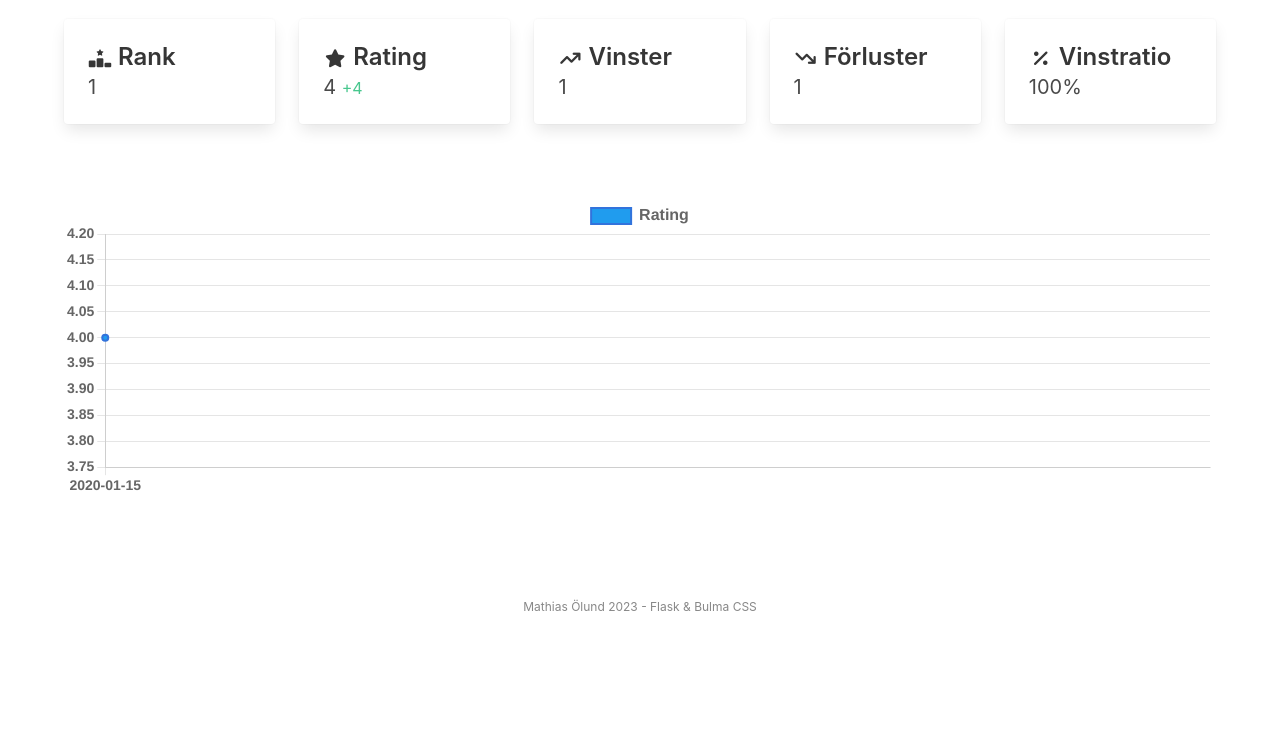
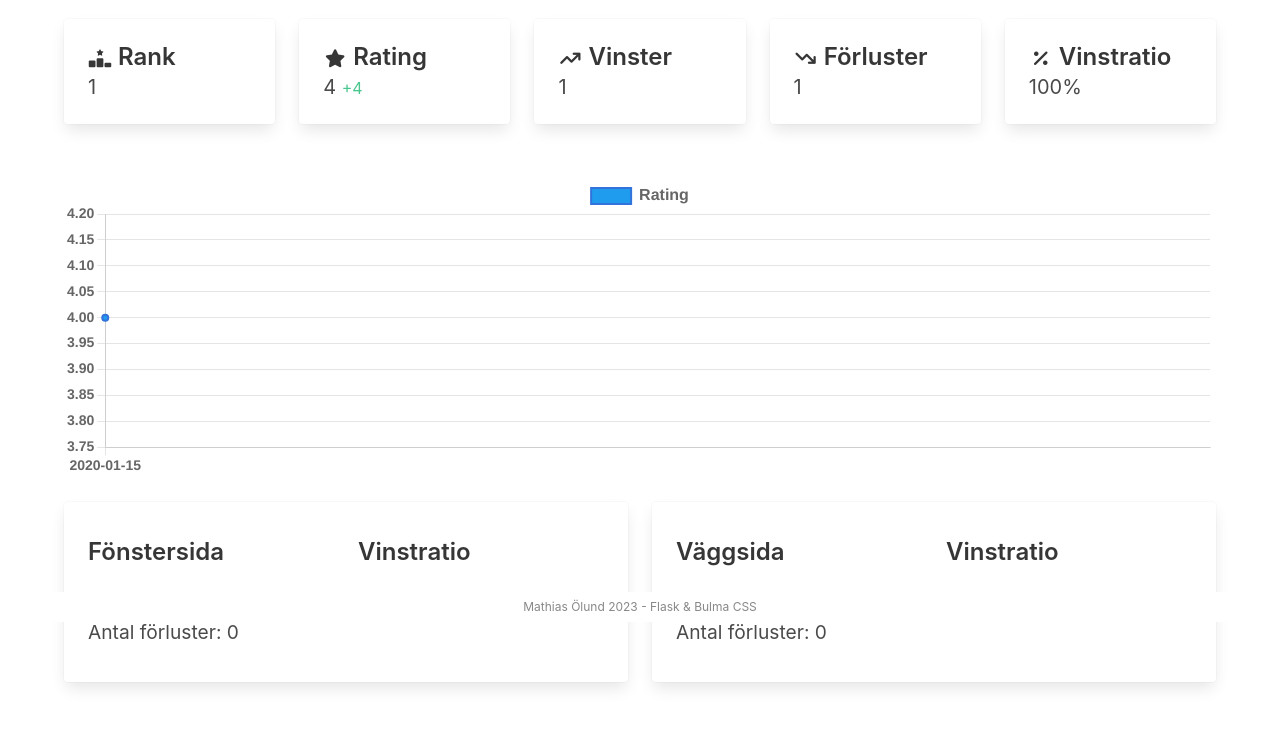
Before and after one commit to Ubiquitous-X/elo-rating, a Flask app: a page that uses templates/player_detail.html in a window 1280 px wide. Shown: the part 178-920 px from the top of the page. Before the commit the page ends 789 px from the top, so only its background shows below. Run offline with Flask 3, Linux system fonts and the light colour scheme; tables that the repository leaves empty hold one stand-in row (values such as "Sample post").

Commit message:
side stats

```diff
--- a/routes.py
+++ b/routes.py
@@ -15,7 +15,6 @@
     for result in latest_results:
         latest_players.extend([result.player1, result.player2])
 
-    print(latest_players)
     return render_template('index.html', players=players, results=results, latest_players=latest_players)
 
 
@@ -42,7 +41,31 @@
 
     if not player:
         abort(404)
-    return render_template('player_detail.html', player=player, rating_history_json=json.dumps(rating_history))
+
+    # Hämta vinstrapport som player1
+    player1_results = Result.query.filter_by(player1_id=player.id).all()
+    player1_wins = 0
+    player1_losses = 0
+    for result in player1_results:
+        if result.winner_id == player.id:
+            player1_wins += 1
+        else:
+            player1_losses += 1
+    player1_wr = player1_wins / max((player1_wins + player1_losses), 1)
+
+    # Hämta vinstrapport som player2
+    player2_results = Result.query.filter_by(player2_id=player.id).all()
+    player2_wins = 0
+    player2_losses = 0
+    for result in player2_results:
+        if result.winner_id == player.id:
+            player2_wins += 1
+        else:
+            player2_losses += 1
+    player2_wr = player2_wins / max((player2_wins + player2_losses), 1)
+
+    return render_template('player_detail.html', player=player, rating_history_json=json.dumps(rating_history), player1_wins=player1_wins,
+    player1_losses=player1_losses, player2_wins=player2_wins, player2_losses=player2_losses, player1_wr=player1_wr, player2_wr=player2_wr)
 
 
 @app.route('/ny_spelare', methods=['GET', 'POST'])
--- a/templates/player_detail.html
+++ b/templates/player_detail.html
@@ -49,8 +49,40 @@
     </div>
   </div>
 </div>
-<div class="is-divider" style="width: 100%; height: 50px;"></div>
+<div class="is-divider" style="width: 100%; height: 30px;"></div>
 <canvas id="ratingChart" style="width: 100%; height: 300px;"></canvas>
+<div class="columns mt-5">
+  <div class="column">
+    <div class="card">
+      <div class="card-content columns">
+        <div class="column">
+          <p class="title is-4">Fönstersida</p>
+          <p class="stor-text">Antal vinster: {{ player1_wins }}</p>
+          <p class="stor-text">Antal förluster: {{ player1_losses }}</p>
+        </div>
+        <div class="column">
+          <p class="title is-4">Vinstratio</p>
+          <p class="title is-4 ej-fet">{{ (player1_wr * 100)|round|int }}%</p>
+        </div>
+      </div>
+    </div>
+  </div>
+  <div class="column">
+    <div class="card">
+      <div class="card-content columns">
+        <div class="column">
+          <p class="title is-4">Väggsida</p>
+          <p class="stor-text">Antal vinster: {{ player2_wins }}</p>
+          <p class="stor-text">Antal förluster: {{ player2_losses }}</p>
+        </div>
+        <div class="column">
+          <p class="title is-4">Vinstratio</p>
+          <p class="title is-4 ej-fet">{{ (player2_wr * 100)|round|int }}%</p>
+        </div>
+      </div>
+    </div>
+  </div>
+</div>
 <script>
   var ctx = document.getElementById('ratingChart').getContext('2d');
   var rating_history = JSON.parse('{{ rating_history_json|safe }}');
```
